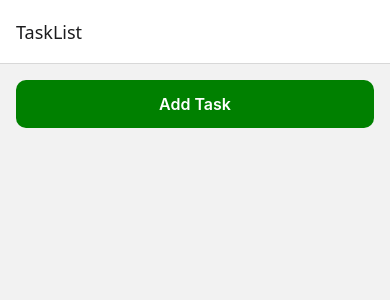
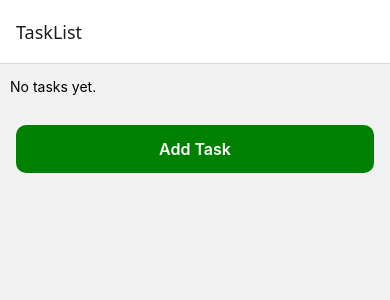
Before and after one commit to Erezana/react-native-task-list, a React Native app: screen /TaskList in a window 390 px wide. Shown: the top 300 px of the page. Built offline with nearby package versions, Linux system fonts and the light colour scheme.

Commit message:
Display saved tasks

```diff
--- a/src/screens/TaskList/index.tsx
+++ b/src/screens/TaskList/index.tsx
@@ -1,8 +1,11 @@
-import {  View } from 'react-native';
+import { FlatList, StyleSheet, Text, View } from 'react-native';
 import { useNavigation } from '@react-navigation/native';
 import { NativeStackNavigationProp } from '@react-navigation/native-stack';
+
 import { RootStackParamList } from '../../navigation/types';
+import useTasks from '../../store/useTasks';
 import Button from '../../ui/Button';
+import TaskBox from '../../ui/TaskBox';
 
 type TaskListNavigation = NativeStackNavigationProp<
   RootStackParamList,
@@ -11,9 +14,24 @@ type TaskListNavigation = NativeStackNavigationProp<
 
 export default function TaskList() {
   const navigation = useNavigation<TaskListNavigation>();
+  const tasks = useTasks((state) => state.tasks);
 
   return (
     <View>
+      {tasks.length === 0 ? (
+        <Text style={styles.noTaskText}>
+          No tasks yet.
+        </Text>
+      ) : (
+        <FlatList
+          data={tasks}
+          keyExtractor={(item) => item.id}
+          renderItem={({ item }) => (
+           <TaskBox task={item} />
+          )}
+        />
+      )}
+
       <Button
         title="Add Task"
         onPress={() => navigation.navigate('AddTask')}
@@ -21,3 +39,10 @@ export default function TaskList() {
     </View>
   );
 }
+
+const styles = StyleSheet.create({
+  noTaskText: {
+    marginHorizontal: 10,
+    paddingVertical: 14,
+  },
+});
--- /dev/null
+++ b/src/ui/TaskBox.tsx
@@ -0,0 +1,46 @@
+import { StyleSheet, Text, View } from 'react-native';
+import { Task } from '../types/Task';
+
+type TextBoxProps = {
+  task: Task;
+};
+
+export default function TextBox({ task }: TextBoxProps) {
+  return (
+    <View style={styles.container}>
+      <Text style={styles.title}>
+        {task.title}
+      </Text>
+
+      <Text>
+        {task.description}
+      </Text>
+
+      <Text style={styles.date}>
+        {task.createdDate}
+      </Text>
+    </View>
+  );
+}
+
+const styles = StyleSheet.create({
+  container: {
+    marginHorizontal: 16,
+    marginTop: 12,
+    padding: 16,
+    borderRadius: 10,
+    backgroundColor: 'white',
+    borderWidth: 1,
+    borderColor: '#E5E5E5',
+  },
+  title: {
+    fontSize: 16,
+    fontWeight: '600',
+    marginBottom: 6,
+  },
+  date: {
+    marginTop: 8,
+    fontSize: 12,
+    color: '#777',
+  },
+});
```
